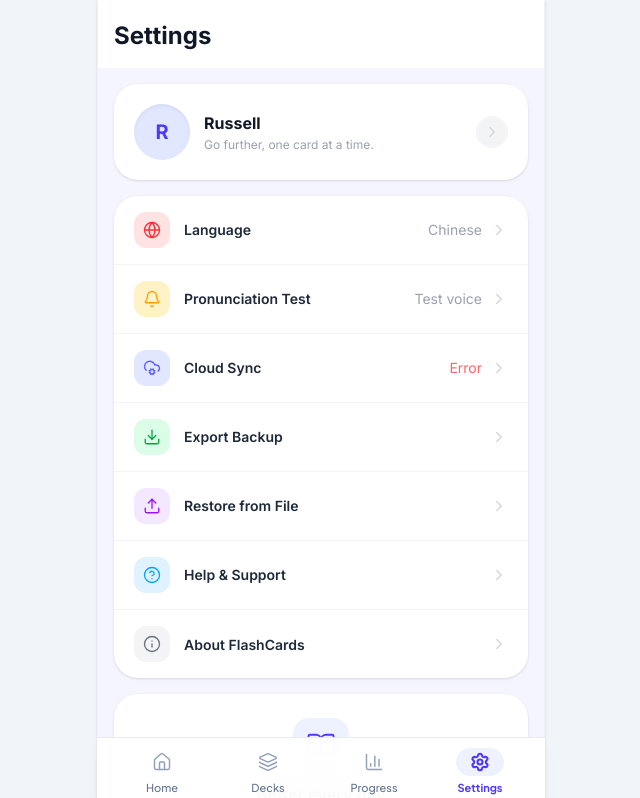
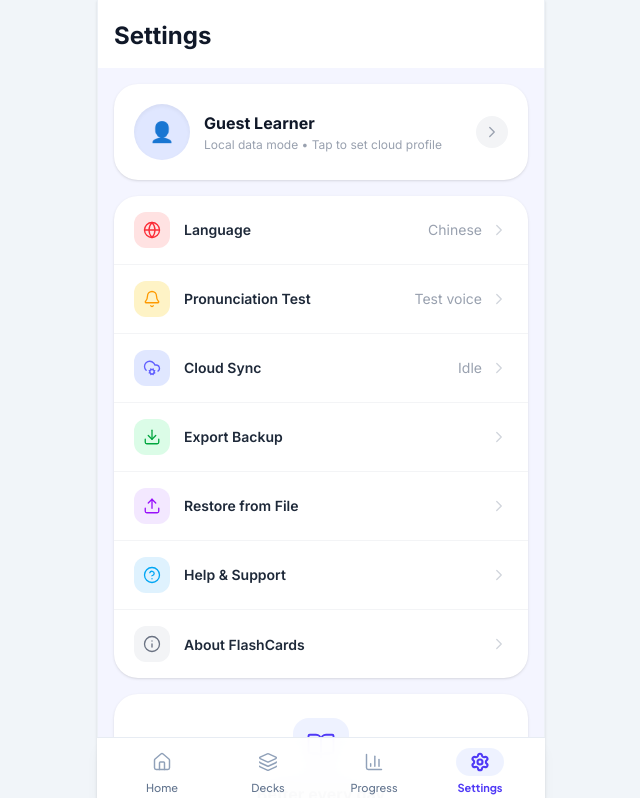
Before and after one commit to RussellJapheth/flash-two, a SvelteKit app: page /settings in a window 1280 px wide. Shown: the top 798 px of the page, without its empty margins (319-959 px from the left). Built offline with nearby package versions, Linux system fonts and the light colour scheme; no server answers.

Commit message:
fix(auth): remove hardcoded user profile fallbacks

```diff
--- a/src/lib/utils/storage.ts
+++ b/src/lib/utils/storage.ts
@@ -268,8 +268,8 @@ export async function toggleSavedWord(weekId: string, wordNo: number): Promise<b
 
 // LocalStorage User & Language
 export function getSavedUsername(): string {
-	if (typeof window === 'undefined') return 'russell';
-	return localStorage.getItem('flashcards_user') || 'russell';
+	if (typeof window === 'undefined') return '';
+	return localStorage.getItem('flashcards_user') || '';
 }
 
 export function setSavedUsername(name: string): void {
--- a/src/routes/+page.svelte
+++ b/src/routes/+page.svelte
@@ -27,7 +27,7 @@
 		BookOpen
 	} from 'lucide-svelte';
 
-	let username = $state('Russell');
+	let username = $state('');
 	let activeLanguage = $state<'chinese' | 'french'>('chinese');
 	let streakStats = $state<StreakStats>({
 		currentStreak: 0,
@@ -66,7 +66,7 @@
 	});
 
 	async function loadDashboardData() {
-		username = getSavedUsername() || 'Russell';
+		username = getSavedUsername();
 		activeLanguage = getSavedLanguage();
 		recentPackIds = getRecentlyOpenedPackIds();
 
@@ -219,10 +219,10 @@
 		<div class="relative z-10 flex items-start justify-between">
 			<div class="space-y-0.5">
 				<p class="font-body text-xs font-semibold tracking-wider text-slate-500 uppercase">
-					Good day,
+					{username ? 'Good day,' : 'Welcome back,'}
 				</p>
 				<h2 class="font-headline text-2xl font-extrabold tracking-tight text-slate-900 capitalize">
-					{username}! 👋
+					{username ? `${username}! 👋` : 'Learner! 👋'}
 				</h2>
 				<div class="flex items-center gap-1.5 pt-0.5">
 					<span
--- a/src/routes/settings/+page.svelte
+++ b/src/routes/settings/+page.svelte
@@ -27,7 +27,7 @@
 		ChevronRight
 	} from 'lucide-svelte';
 
-	let username = $state('russell');
+	let username = $state('');
 	let activeLanguage = $state<'chinese' | 'french'>('chinese');
 	let syncStatus = $state<SyncStatus>('idle');
 	let syncMessage = $state('');
@@ -61,16 +61,25 @@
 	}
 
 	async function handleSaveUsername() {
-		if (newUsernameInput.trim()) {
-			const clean = newUsernameInput.trim().toLowerCase();
+		const clean = newUsernameInput.trim().toLowerCase();
+		if (clean) {
 			username = clean;
 			setSavedUsername(clean);
 			isEditingUsername = false;
 			await pullAndMerge(clean);
+		} else {
+			setSavedUsername('');
+			username = '';
+			isEditingUsername = false;
 		}
 	}
 
 	async function handleManualPush() {
+		if (!username) {
+			syncMessage = 'Please enter a username above to sync with cloud.';
+			setTimeout(() => (syncMessage = ''), 4000);
+			return;
+		}
 		syncMessage = 'Pushing to cloud…';
 		const success = await pushData(username);
 		syncMessage = success ? 'Pushed successfully!' : 'Push failed. Check your connection.';
@@ -78,6 +87,11 @@
 	}
 
 	async function handleManualPull() {
+		if (!username) {
+			syncMessage = 'Please enter a username above to sync with cloud.';
+			setTimeout(() => (syncMessage = ''), 4000);
+			return;
+		}
 		syncMessage = 'Pulling from cloud…';
 		const success = await pullAndMerge(username);
 		syncMessage = success ? 'Data merged!' : 'Pull failed. User may not exist in cloud.';
@@ -99,14 +113,15 @@
 			customDecks,
 			savedWords,
 			language,
-			username
+			username: username || undefined
 		};
 
 		const blob = new Blob([JSON.stringify(backup, null, 2)], { type: 'application/json' });
 		const url = URL.createObjectURL(blob);
 		const a = document.createElement('a');
 		a.href = url;
-		a.download = `flashcards-backup-${username}-${new Date().toISOString().split('T')[0]}.json`;
+		const nameTag = username || 'local';
+		a.download = `flashcards-backup-${nameTag}-${new Date().toISOString().split('T')[0]}.json`;
 		a.click();
 		URL.revokeObjectURL(url);
 	}
@@ -191,7 +206,7 @@
 					<div
 						class="flex h-14 w-14 shrink-0 items-center justify-center rounded-full bg-indigo-100 text-xl font-bold text-indigo-600 uppercase shadow-inner"
 					>
-						{username ? username[0] : 'U'}
+						{username ? username[0] : '👤'}
 					</div>
 					<div>
 						{#if isEditingUsername}
@@ -200,7 +215,8 @@
 									type="text"
 									id="username-input"
 									bind:value={newUsernameInput}
-									class="w-32 rounded-xl border border-gray-200 px-2.5 py-1.5 text-sm font-semibold text-gray-900 focus:border-indigo-500 focus:outline-none"
+									placeholder="Enter username"
+									class="w-36 rounded-xl border border-gray-200 px-2.5 py-1.5 text-sm font-semibold text-gray-900 focus:border-indigo-500 focus:outline-none"
 								/>
 								<button
 									type="button"
@@ -218,8 +234,14 @@
 								</button>
 							</div>
 						{:else}
-							<p class="text-base font-bold text-gray-900 capitalize">{username}</p>
-							<p class="mt-0.5 text-xs text-gray-400">Go further, one card at a time.</p>
+							<p class="text-base font-bold text-gray-900 capitalize">
+								{username || 'Guest Learner'}
+							</p>
+							<p class="mt-0.5 text-xs text-gray-400">
+								{username
+									? 'Cloud profile active'
+									: 'Local data mode • Tap to set cloud profile'}
+							</p>
 						{/if}
 					</div>
 				</div>
@@ -227,11 +249,14 @@
 				{#if !isEditingUsername}
 					<button
 						type="button"
-						onclick={() => (isEditingUsername = true)}
-						aria-label="Edit username"
+						onclick={() => {
+							newUsernameInput = username;
+							isEditingUsername = true;
+						}}
+						aria-label={username ? 'Edit username' : 'Set username'}
 						class="flex h-8 w-8 items-center justify-center rounded-full bg-gray-100 text-gray-500 transition-colors hover:bg-gray-200 active:scale-95"
 					>
-						<ChevronRight size={18} strokeWidth={1.75} class="text-gray-300" />
+						<ChevronRight size={18} strokeWidth={1.75} class="text-gray-400" />
 					</button>
 				{/if}
 			</div>
--- a/src/routes/streak/+page.svelte
+++ b/src/routes/streak/+page.svelte
@@ -7,7 +7,7 @@
 	import type { StreakStats } from '$lib/types';
 	import { Zap, Flame, Award, Snowflake, Hourglass, Trophy, Calendar } from 'lucide-svelte';
 
-	let username = $state('Russell');
+	let username = $state('');
 	let isCalendarOpen = $state(false);
 
 	let streakStats = $state<StreakStats>({
@@ -63,7 +63,7 @@
 	});
 
 	async function loadStreakData() {
-		username = getSavedUsername() || 'Russell';
+		username = getSavedUsername();
 		const progress = await getAllProgress();
 		streakStats = computeStreakStats(progress);
 	}
@@ -121,8 +121,12 @@
 			</h2>
 
 			<p class="font-body mt-1 max-w-[260px] text-xs leading-relaxed text-on-surface-variant">
-				You're on fire, <span class="font-bold text-on-surface capitalize">{username}</span>! Study
-				daily to keep the momentum roaring.
+				{#if username}
+					You're on fire, <span class="font-bold text-on-surface capitalize">{username}</span>! Study
+					daily to keep the momentum roaring.
+				{:else}
+					You're on fire! Study daily to keep the momentum roaring.
+				{/if}
 			</p>
 		</div>
 
```
